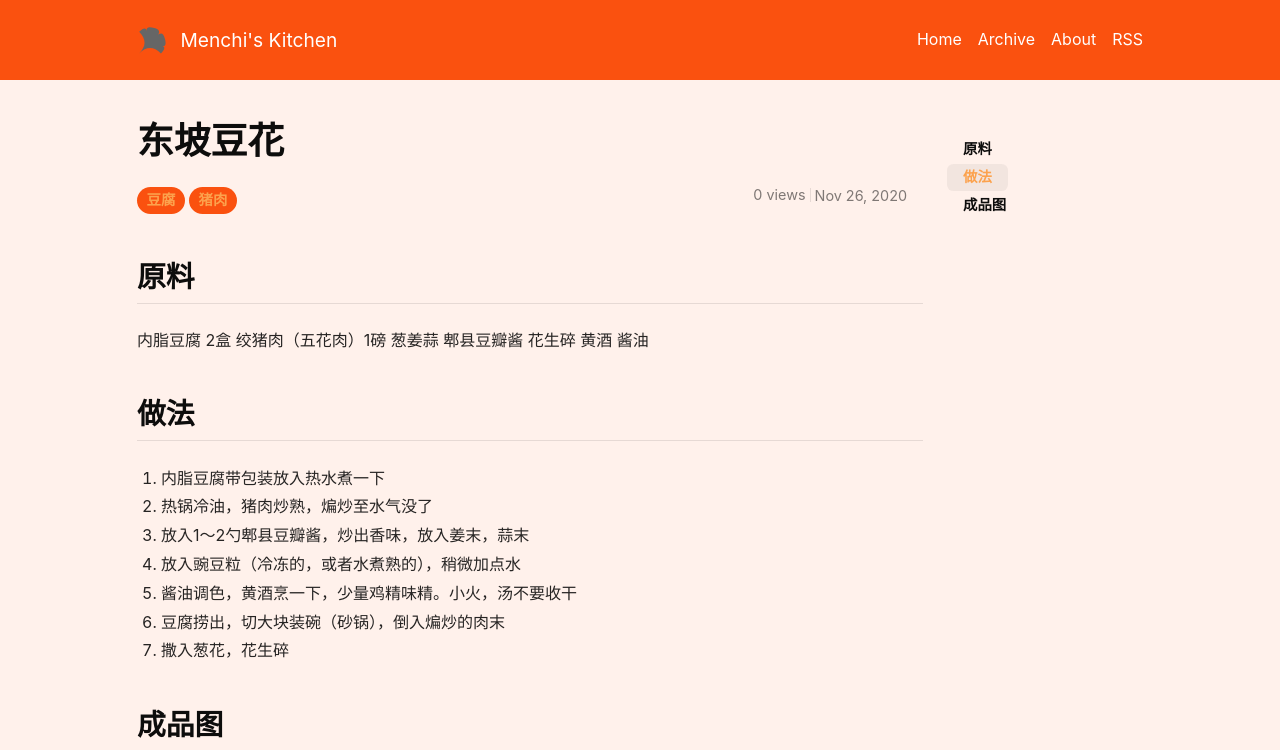
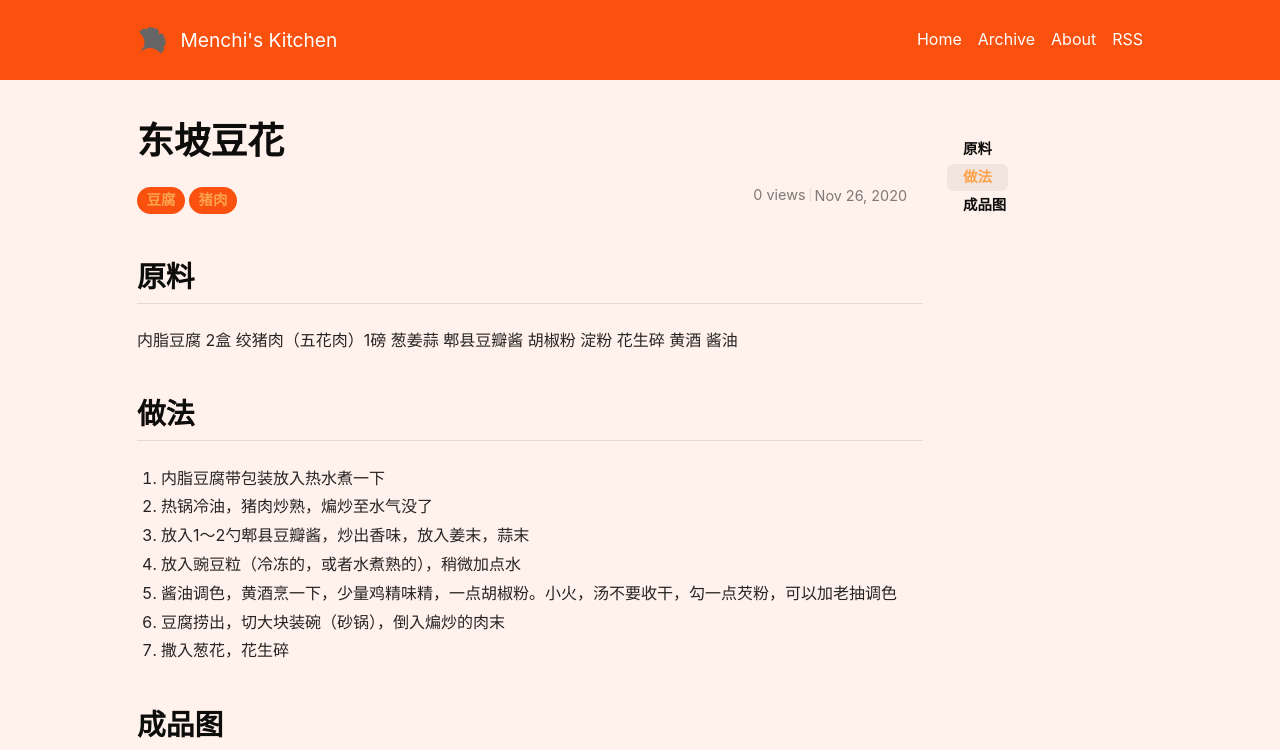
Before and after one commit to MenchiG/cooking, a Jekyll site: the page built from _posts/2020-11-26-东坡豆花.md, in a window 1280 px wide and 900 px high, cut to the strip 0-750 px from the top of the window. Built offline with Jekyll 4.4.1, drawn with Linux system fonts in a browser that asks for light colours; nearby versions of some CDN libraries.

Commit message:
Update 2020-11-26-东坡豆花.md

```diff
--- a/_posts/2020-11-26-东坡豆花.md
+++ b/_posts/2020-11-26-东坡豆花.md
@@ -13,6 +13,8 @@ picture_frame: shadow
 绞猪肉（五花肉）1磅
 葱姜蒜
 郫县豆瓣酱
+胡椒粉
+淀粉
 花生碎
 黄酒
 酱油
@@ -25,7 +27,7 @@ picture_frame: shadow
 2. 热锅冷油，猪肉炒熟，煸炒至水气没了
 3. 放入1～2勺郫县豆瓣酱，炒出香味，放入姜末，蒜末
 4. 放入豌豆粒（冷冻的，或者水煮熟的），稍微加点水
-5. 酱油调色，黄酒烹一下，少量鸡精味精。小火，汤不要收干
+5. 酱油调色，黄酒烹一下，少量鸡精味精，一点胡椒粉。小火，汤不要收干，勾一点芡粉，可以加老抽调色
 6. 豆腐捞出，切大块装碗（砂锅），倒入煸炒的肉末
 7. 撒入葱花，花生碎
 
```
